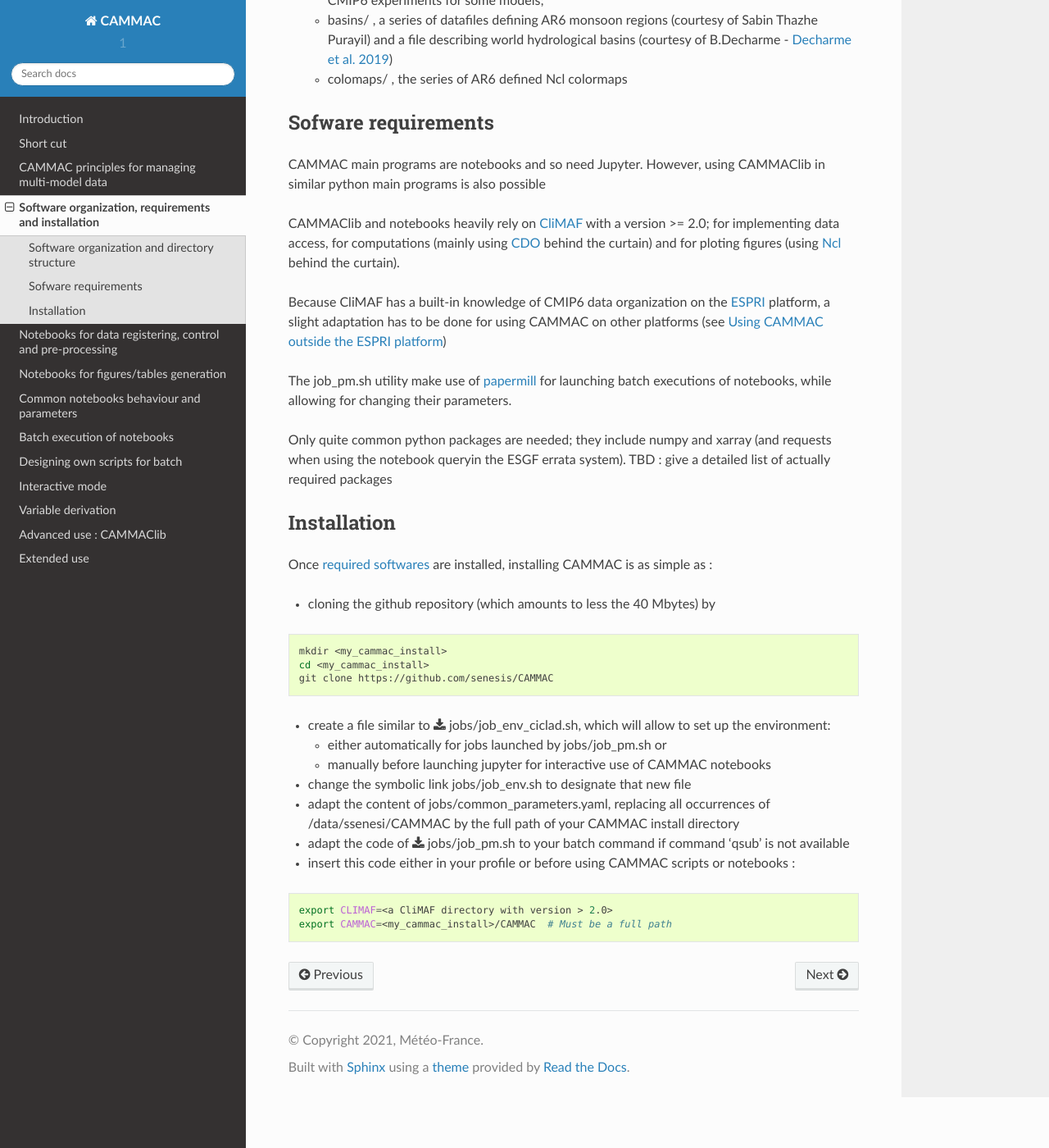
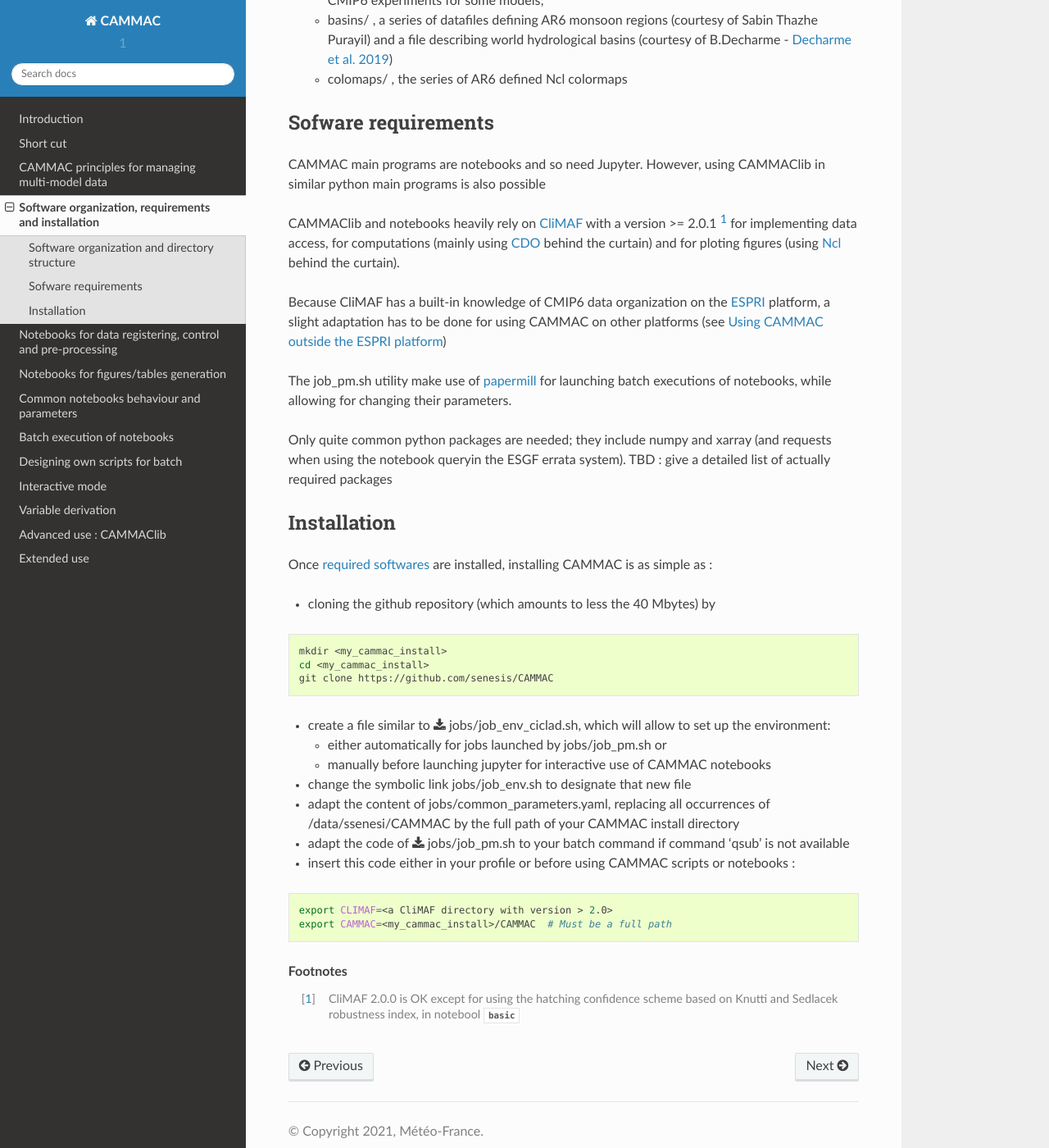
Before and after one commit to senesis/CAMMAC, a Sphinx documentation site: the page built from doc/source/software_organization.rst, in a window 1280 px wide and 1400 px high, scrolled down 768 px. Shown: the whole window at 82% size. Built offline with Sphinx 7.4.7 and the Read the Docs theme 2.0.0, drawn with Linux system fonts in a browser that asks for light colours.

Commit message:
Polish doc and some comments

```diff
--- a/doc/source/short_cut.rst
+++ b/doc/source/short_cut.rst
@@ -8,8 +8,8 @@ If you are in the lucky case where :
 
 you can create a map of the change in variable ``mrro`` for season
 ``ANN`` in projection ``ssp245`` between periods 1995-2014 and
-2081-2100, using the confidence/hatching scheme ``AR6S`` (which refers
-to the AR6 simple scheme) with threshold value 0.66 by typing :
+2081-2100, using the confidence/hatching scheme ``KS`` (which refers
+to the Knutti-Sedlacek robustness index) with threshold value 0.9 by typing :
 
 .. code-block:: bash
 
--- a/doc/source/software_organization.rst
+++ b/doc/source/software_organization.rst
@@ -55,7 +55,7 @@ CAMMAC main programs are notebooks and so need Jupyter. However, using
 CAMMAClib in similar python main programs is also possible
 
 CAMMAClib and notebooks heavily rely on `CliMAF
-<https://climaf.readthedocs.io>`_ with a version >= 2.0; for
+<https://climaf.readthedocs.io>`_ with a version >= 2.0.1 [#f1]_ for
 implementing data access, for computations (mainly using `CDO
 <https://code.mpimet.mpg.de/projects/cdo>`_ behind the curtain) and
 for ploting figures (using `Ncl <https://www.ncl.ucar.edu/>`_ behind
@@ -116,3 +116,9 @@ CAMMAC is as simple as :
 
    export CLIMAF=<a CliMAF directory with version > 2.0>
    export CAMMAC=<my_cammac_install>/CAMMAC  # Must be a full path
+
+
+.. rubric:: Footnotes
+
+.. [#f1] CliMAF 2.0.0 is OK except for using the hatching confidence
+         scheme based on Knutti and Sedlacek robustness index, in notebool `basic`
```
Also changed, not shown: doc/source/interactive_mode.rst (+3 -6 lines), 3 other files.
